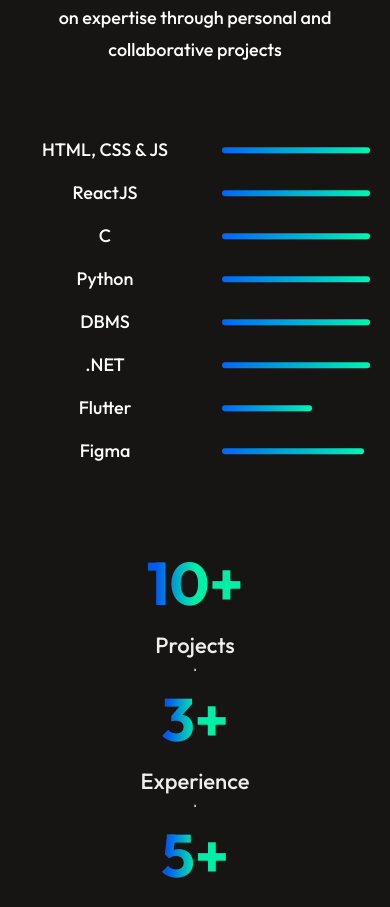
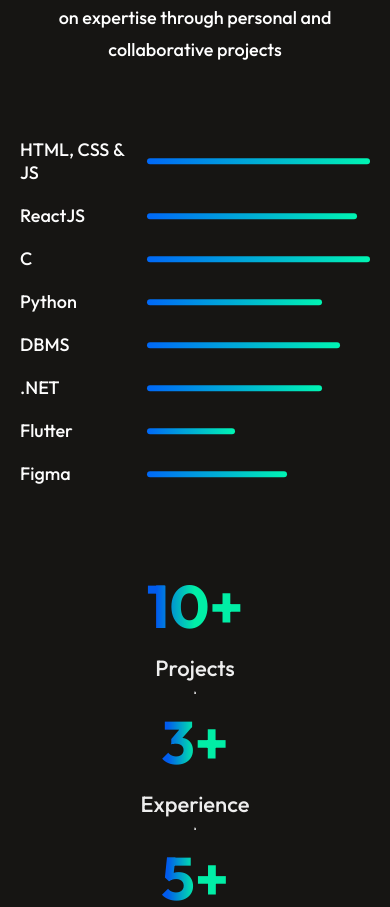
Before and after one commit to Liyo08/Portfolio-React, a React (Vite) app: page / in a window 390 px wide. Shown: the part 980-1887 px from the top of the page. Built offline with nearby package versions, Linux system fonts and the light colour scheme.

Commit message:
About section responsiveness edited

```diff
--- a/src/Components/About/About.css
+++ b/src/Components/About/About.css
@@ -5,6 +5,7 @@
     justify-content: center;
     margin: 80px 170px;
 }
+
 .about {
     opacity: 0;
     transform: translateY(40px);
@@ -30,12 +31,15 @@
 .delay-1 {
     transition-delay: 0.2s;
 }
+
 .delay-2 {
     transition-delay: 0.4s;
 }
+
 .delay-3 {
     transition-delay: 0.6s;
 }
+
 .delay-4 {
     transition-delay: 0.8s;
 }
@@ -62,8 +66,7 @@
     display: flex;
     gap: 80px;
     margin-top: 10px;
-     gap: 80px;
-
+    width: 100%;
 }
 
 .about-right {
@@ -178,24 +181,34 @@
         font-size: 18px;
         text-align: center;
     }
-    .about-skills p{
+
+    .about-skill {
+        display: flex;
+        align-items: center;
+        gap: 12px;
+        /* reduced gap */
+        flex-wrap: nowrap;
+    }
+
+    .about-skill p {
         font-size: 18px;
-        text-align: center;
+        text-align: left;
+        margin: 0;
+        /* remove any default margin */
+        padding: 0;
+        /* reset padding */
+        min-width: 115px;
+        /* keep a bit of width for text alignment */
     }
+
      .about-skills hr{
-       padding-left:2px;
-        margin-left:2px;
         height: 6px;
-        text-align: center;
+        text-align: left;
     }
 
 
 
-    .about-skills {
-        width: 100%;
-        text-align: center;
 
-    }
 
     .about-achievements {
         width: 100%;
```
Lines whose indentation alone changed are shown as unchanged.
